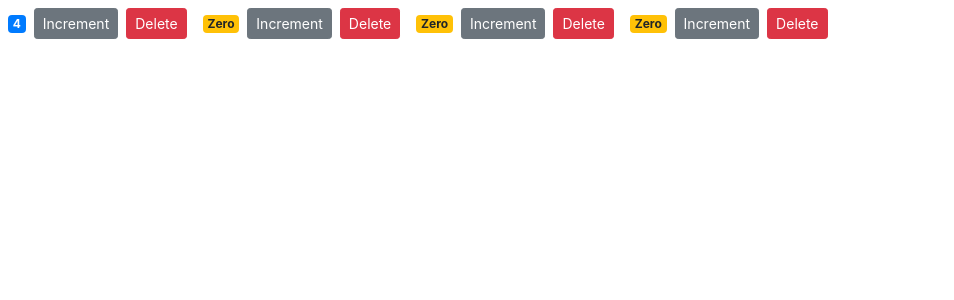
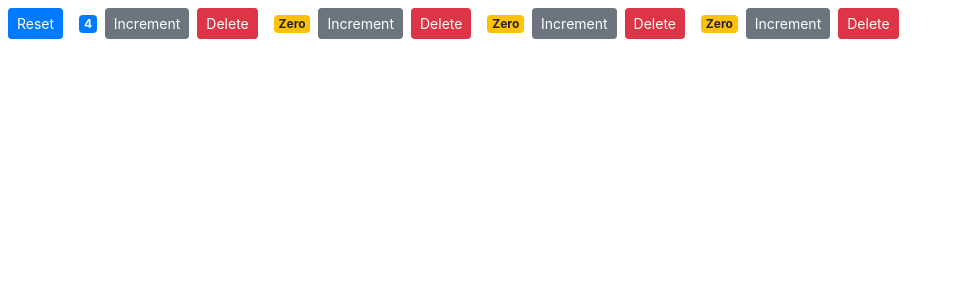
Before and after one commit to TheLuckyMojo/react-counter-app, a React (Create React App) app: page / in a window 1280 px wide. Shown: the top 300 px of the page, without its empty margins (0-954 px from the left). Built offline with nearby package versions, Linux system fonts and the light colour scheme.

Commit message:
4.10 - Single source of truth

```diff
--- a/src/components/counters.jsx
+++ b/src/components/counters.jsx
@@ -11,6 +11,14 @@
     ],
   };
 
+  handleReset = () => {
+    const counters = this.state.counters.map((c) => {
+      c.value = 0;
+      return c;
+    });
+    this.setState({ counters });
+  };
+
   handleDelete = (counterId) => {
     const counters = this.state.counters.filter((c) => c.id !== counterId);
     this.setState({ counters });
@@ -18,6 +26,12 @@
   render() {
     return (
       <div>
+        <button
+          onClick={this.handleReset}
+          className='btn btn-primary btn-sm m-2'
+        >
+          Reset
+        </button>
         {this.state.counters.map((counter) => (
           <Counter
             key={counter.id}
```
